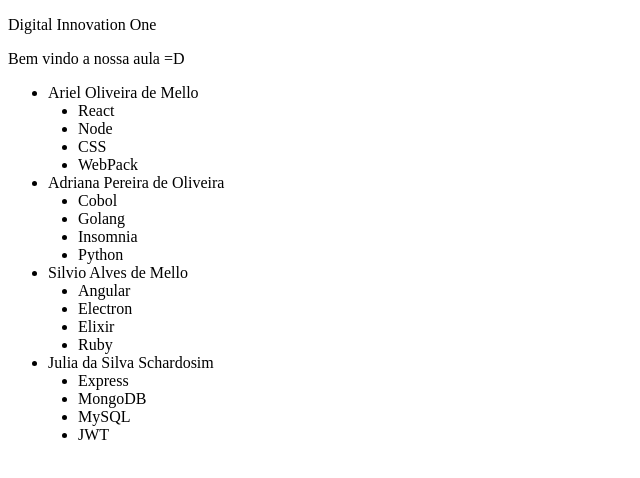
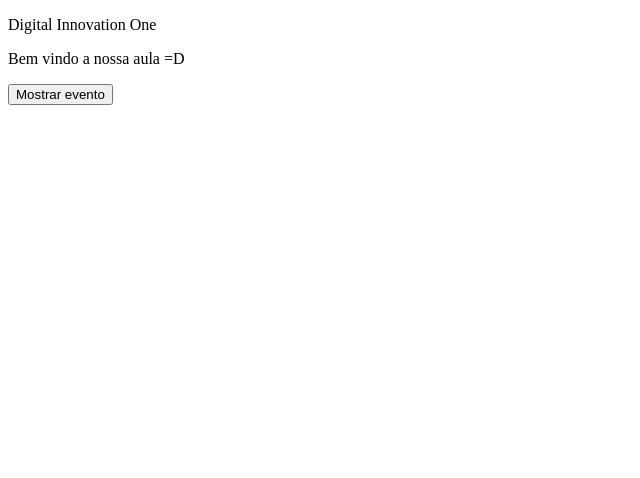
Before and after one commit to arielmell0/Introducao_ReactJS, a React app: page / in a window 1280 px wide. Shown: the top 478 px of the page, without its empty margins (0-640 px from the left). Built offline with nearby package versions, Linux system fonts and the light colour scheme.

Commit message:
feat: Manipulando Eventos
como utilizar eventos no react

```diff
--- a/src/App.jsx
+++ b/src/App.jsx
@@ -1,53 +1,18 @@
 import React from "react";
 
-const listCustomer = [
-    {
-        id: 1,
-        name: 'Ariel Oliveira de Mello',
-        skills: ['React', 'Node', 'CSS', 'WebPack']
-    },
-    {
-        id: 2,
-        name: 'Adriana Pereira de Oliveira',
-        skills: ['Cobol', 'Golang', 'Insomnia', 'Python']
-    },
-    {
-        id: 3,
-        name: 'Silvio Alves de Mello',
-        skills: ['Angular', 'Electron', 'Elixir', 'Ruby']
-    },
-    {
-        id: 4,
-        name: 'Julia da Silva Schardosim',
-        skills: ['Express', 'MongoDB', 'MySQL', 'JWT']
-    },
-]
-
 const App = () => {
-    const renderCustomers = (customer, index) => {
-        return (
-            <div>
-                <li key={`customer-${customer.id}`}>{customer.name}</li>
-                {customer.skills.map(renderSkills)}
-            </div>
-        )
+    const showEvent = (e) => {
+        console.log('Evento clickado')
+        console.log(e)
     }
 
-    const renderSkills = (skill, index) => {
-        return (
-            <div style={{ paddingLeft: '30px' }}  key={`skill-${index}`}>
-                <li>{skill}</li>
-            </div>
-        )
-    }
+    const Button = <button onClick={showEvent}>Mostrar evento</button>
 
     return (
         <div>
             <p>Digital Innovation One</p>
             <p>Bem vindo a nossa aula =D</p>
-            <div>
-                <ul>{listCustomer.map(renderCustomers)}</ul>
-            </div>
+            {Button}
         </div>
     )
 }
```
